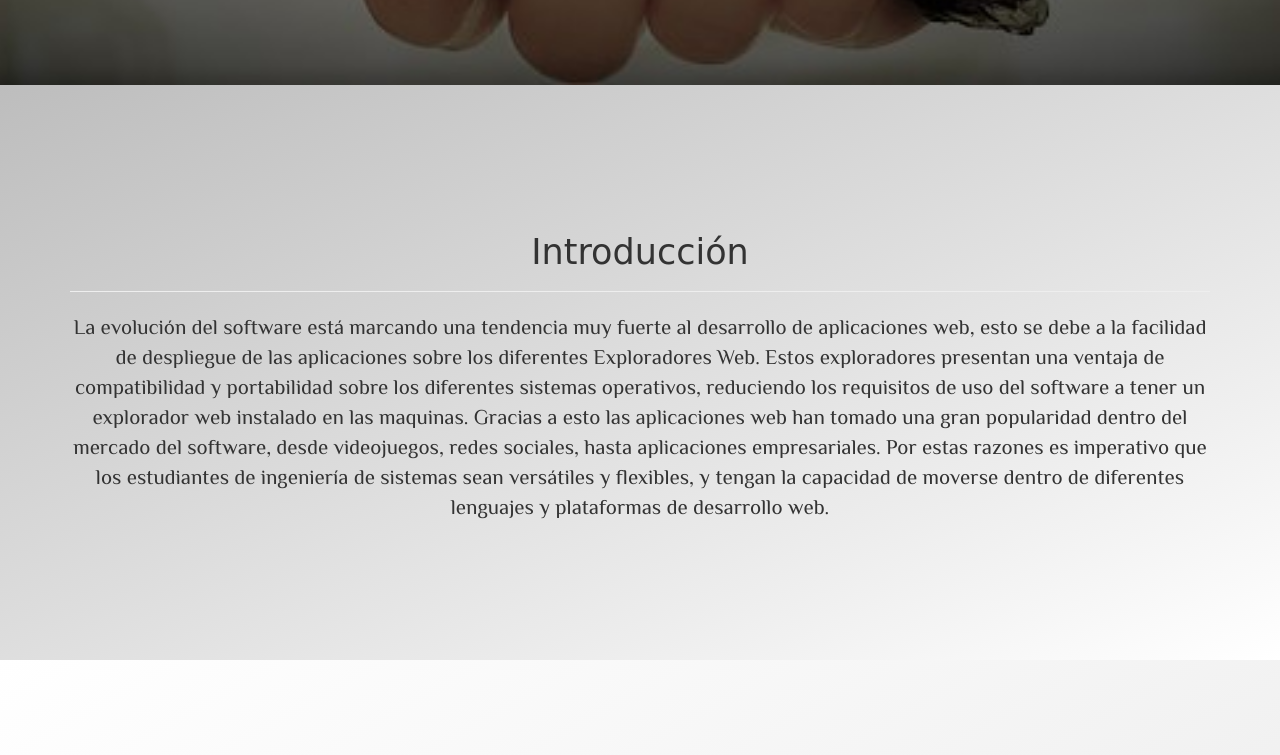
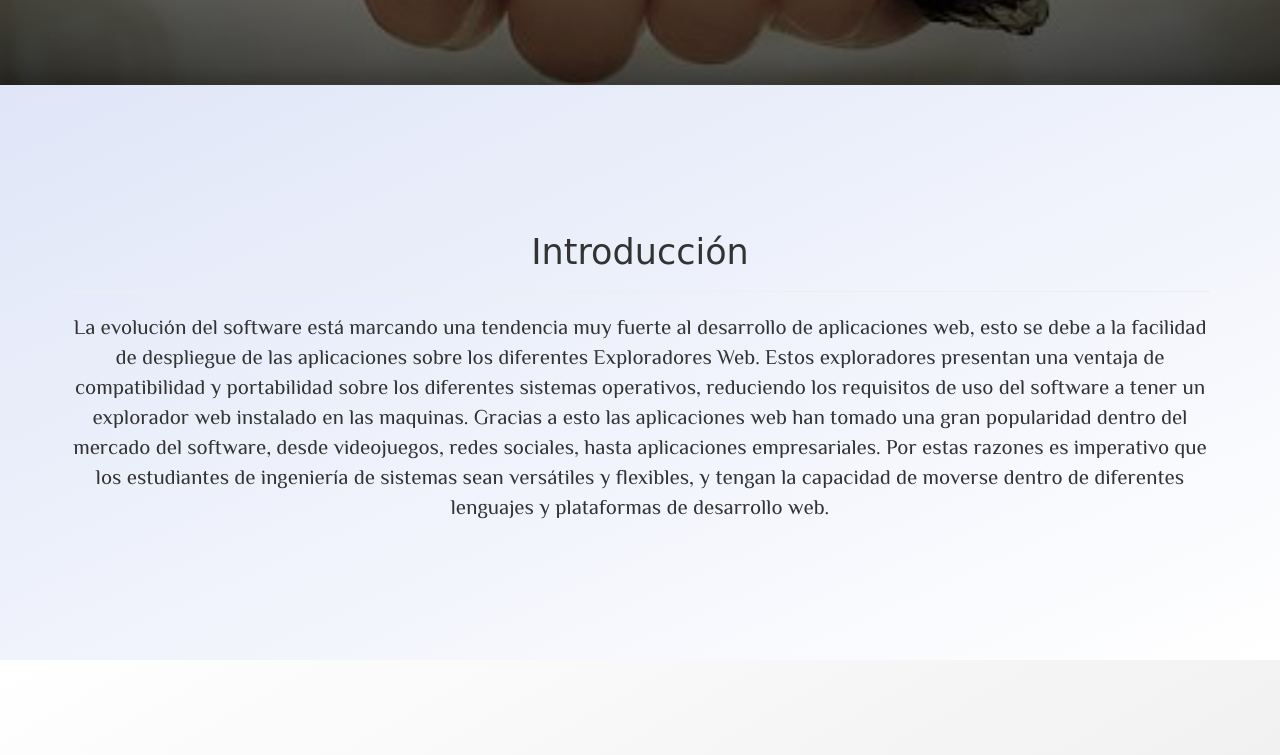
Before and after one commit to Evly/PaginaNuevasT, a plain HTML site: page Pagina/index.html in a window 1280 px wide. Shown: the part 685-1440 px from the top of the page. Drawn offline with nearby package versions, Linux system fonts and the light colour scheme; a web font is replaced by a local one.

Commit message:
colores
colores

```diff
--- a/Pagina/css/index.css
+++ b/Pagina/css/index.css
@@ -41,7 +41,7 @@ header.masthead .intro-text .intro-heading{
 
 section.sections{
     background-color: #FFF;
-    background: linear-gradient(to bottom right, #BDBDBD, #FFF);
+    background: linear-gradient(to bottom right, #E0E6F8, #FFF);
 }
 
 section.sections1{
```
